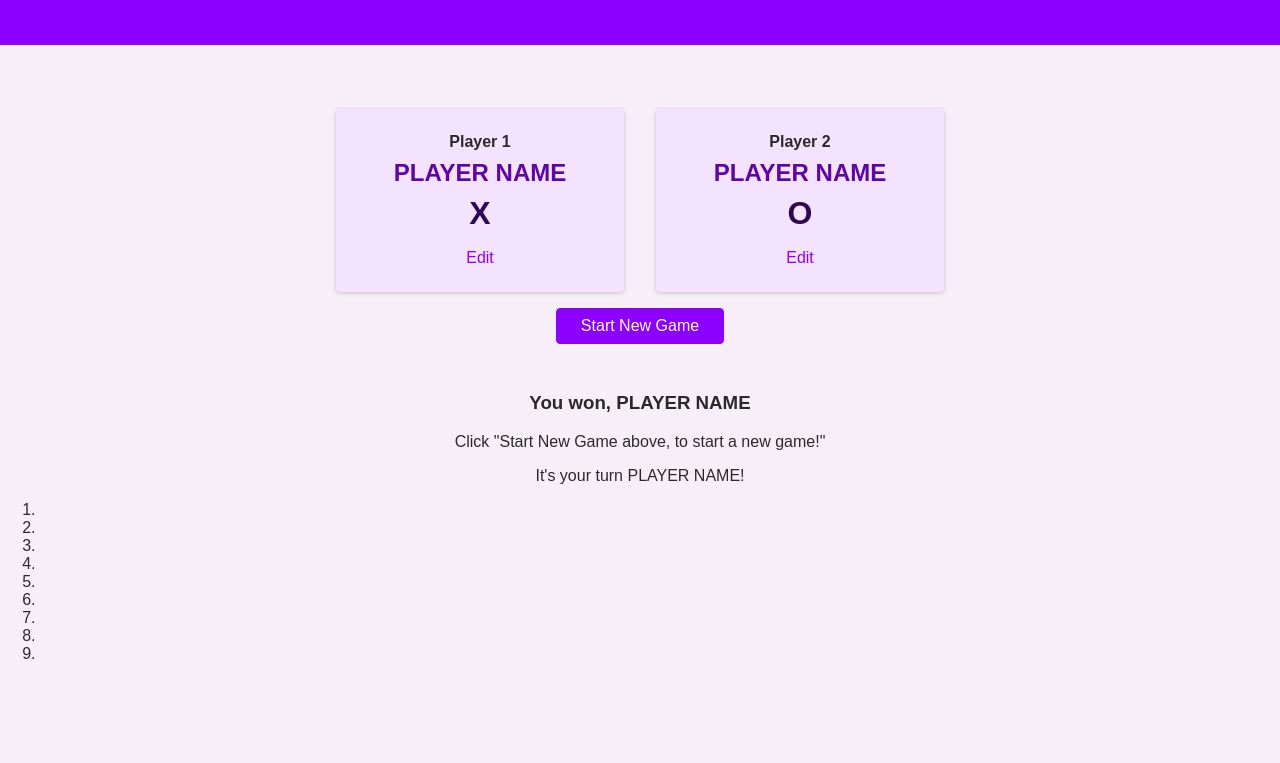
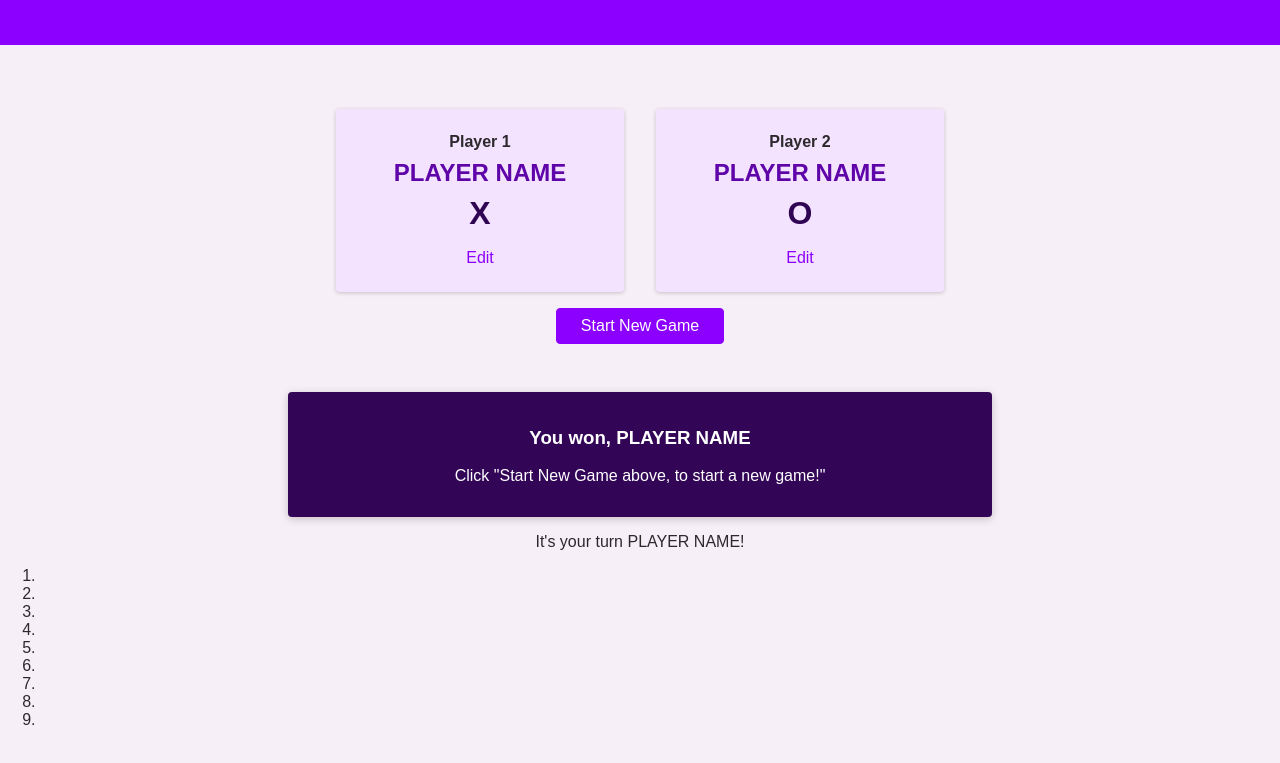
Before and after one commit to jcainuk/Tic-tac-toe-game, a plain HTML site: page index.html in a window 1280 px wide. Shown: the part 133-896 px from the top of the page. Drawn offline with Linux system fonts and the light colour scheme.

Commit message:
add styles for #game-over section

```diff
--- a/styles/game.css
+++ b/styles/game.css
@@ -3,3 +3,15 @@
   margin: 2rem 0 5rem 0;
   /* display: none; */
 }
+
+#game-over {
+  width: 90%;
+  max-width: 40rem;
+  margin: auto;
+  padding: 1rem 2rem;
+  background-color: rgb(50, 5, 87);
+  color: white;
+  box-shadow: 0 2px 8px rgba(0, 0, 0, 0.2);
+  border-radius: 4px;
+  /* display: none; */
+}
```
